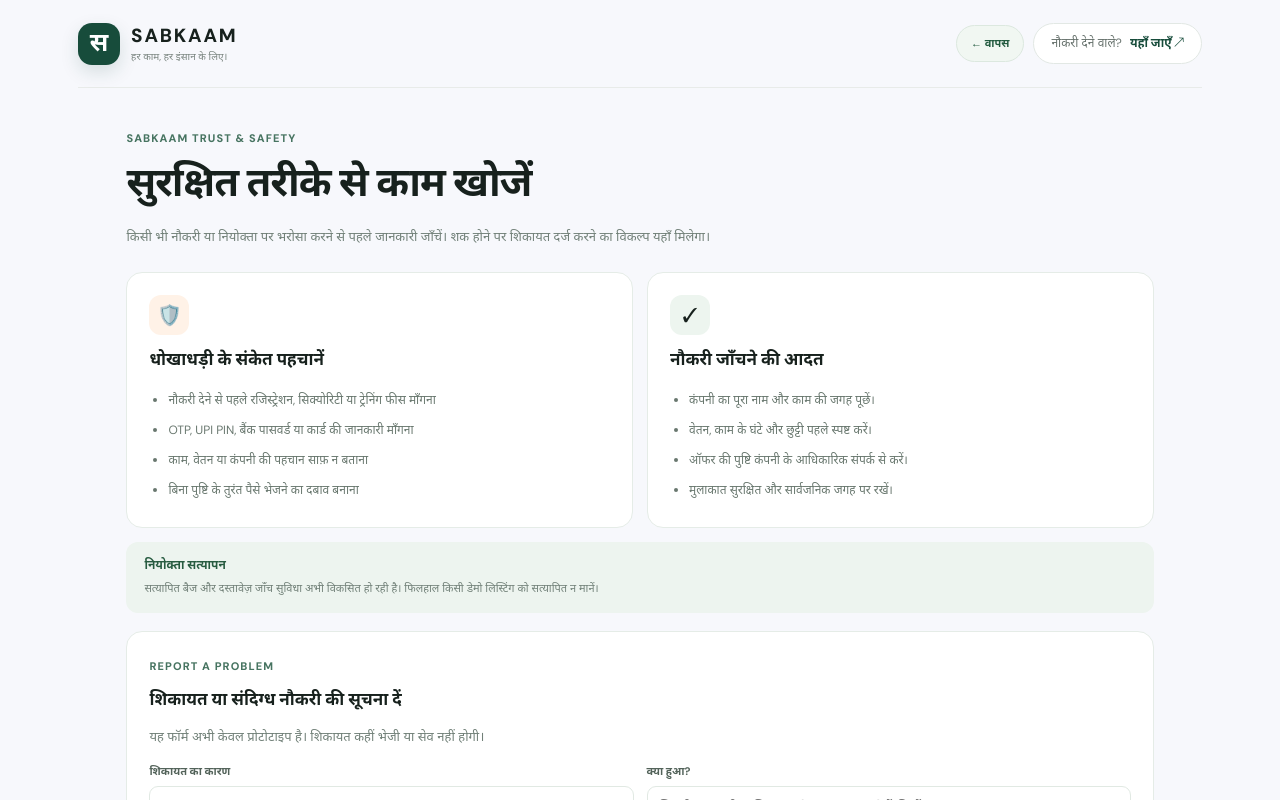
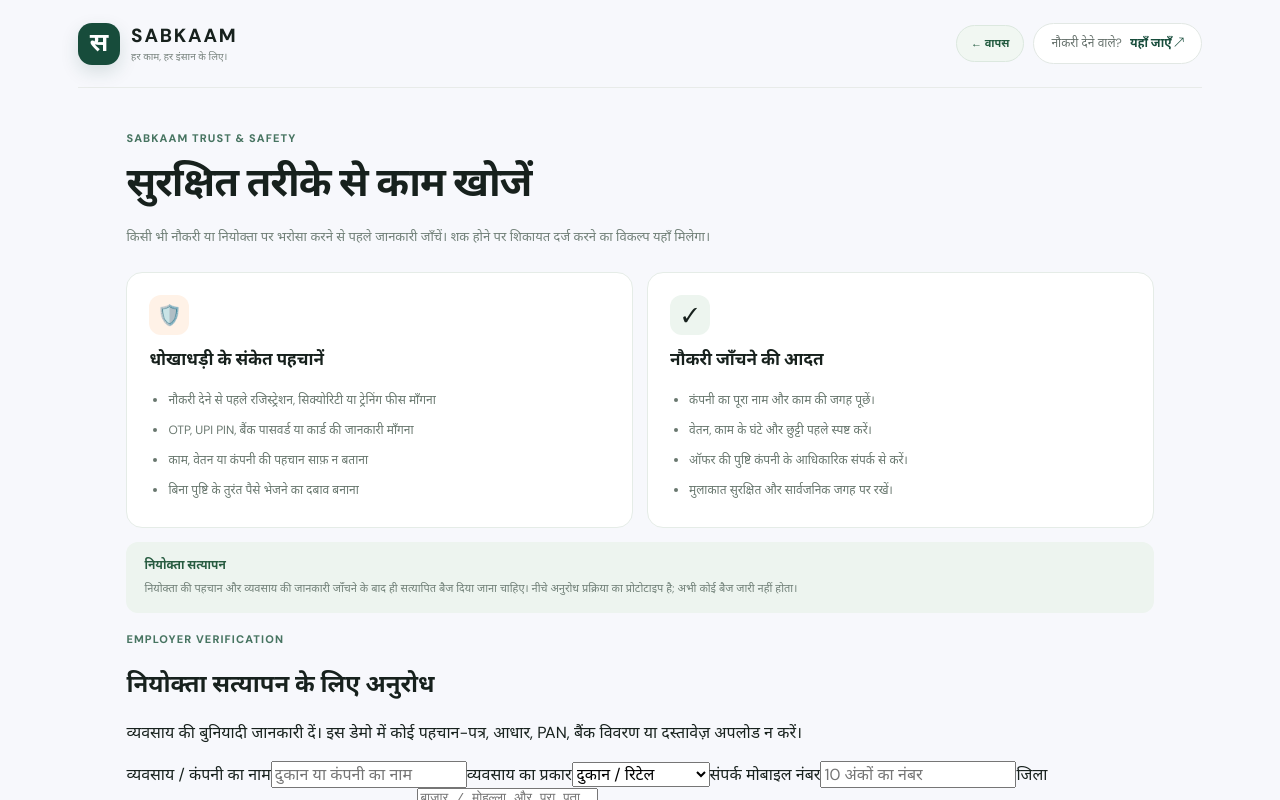
Before and after one commit to sarkaritalk/SABKAAM, a React (Vite) app: page / in a window 1280 px wide. Both pictures are taken after a click on the button "🛡️ सुरक्षा और शिकायत". Shown: the top 800 px of the page. Built offline with nearby package versions, Linux system fonts and the light colour scheme.

Commit message:
Add employer verification request workflow prototype

```diff
--- a/src/SafetyCenter.tsx
+++ b/src/SafetyCenter.tsx
@@ -13,6 +13,12 @@ export default function SafetyCenter() {
   const [details, setDetails] = useState('')
   const [contact, setContact] = useState('')
   const [submitted, setSubmitted] = useState(false)
+  const [verificationSent, setVerificationSent] = useState(false)
+  const [businessName, setBusinessName] = useState('')
+  const [businessType, setBusinessType] = useState('दुकान / रिटेल')
+  const [businessPhone, setBusinessPhone] = useState('')
+  const [businessDistrict, setBusinessDistrict] = useState('मधुबनी')
+  const [businessAddress, setBusinessAddress] = useState('')
 
   return <section className="safety-center">
     <div className="safety-heading">
@@ -37,7 +43,19 @@ export default function SafetyCenter() {
         </ul>
       </article>
     </div>
-    <div className="safety-status"><strong>नियोक्ता सत्यापन</strong><span>सत्यापित बैज और दस्तावेज़ जाँच सुविधा अभी विकसित हो रही है। फिलहाल किसी डेमो लिस्टिंग को सत्यापित न मानें।</span></div>
+    <div className="safety-status"><strong>नियोक्ता सत्यापन</strong><span>नियोक्ता की पहचान और व्यवसाय की जानकारी जाँचने के बाद ही सत्यापित बैज दिया जाना चाहिए। नीचे अनुरोध प्रक्रिया का प्रोटोटाइप है; अभी कोई बैज जारी नहीं होता।</span></div>
+    <section className="verification-card">
+      <div><span className="section-kicker">EMPLOYER VERIFICATION</span><h2>नियोक्ता सत्यापन के लिए अनुरोध</h2><p>व्यवसाय की बुनियादी जानकारी दें। इस डेमो में कोई पहचान-पत्र, आधार, PAN, बैंक विवरण या दस्तावेज़ अपलोड न करें।</p></div>
+      {verificationSent ? <div className="verification-pending" role="status"><strong>अनुरोध का डेमो तैयार है · स्थिति: समीक्षा बाकी</strong><span>{businessName} · {businessDistrict}</span><small>यह अनुरोध सर्वर पर नहीं भेजा गया है। वास्तविक जाँच और सत्यापन बैज अभी सक्रिय नहीं हैं।</small><button type="button" onClick={() => setVerificationSent(false)}>जानकारी संपादित करें</button></div> : <form onSubmit={event => { event.preventDefault(); setVerificationSent(true) }}>
+        <label>व्यवसाय / कंपनी का नाम<input required value={businessName} onChange={event => setBusinessName(event.target.value)} placeholder="दुकान या कंपनी का नाम" /></label>
+        <label>व्यवसाय का प्रकार<select value={businessType} onChange={event => setBusinessType(event.target.value)}><option>दुकान / रिटेल</option><option>होटल / रेस्टोरेंट</option><option>अस्पताल / क्लिनिक</option><option>फैक्ट्री / कंपनी</option><option>ऑफिस / अन्य</option></select></label>
+        <label>संपर्क मोबाइल नंबर<input required type="tel" inputMode="numeric" pattern="[0-9]{10}" maxLength={10} value={businessPhone} onChange={event => setBusinessPhone(event.target.value)} placeholder="10 अंकों का नंबर" /></label>
+        <label>जिला<input required value={businessDistrict} onChange={event => setBusinessDistrict(event.target.value)} placeholder="जिला" /></label>
+        <label className="verification-address">व्यवसाय का पता<textarea required rows={2} value={businessAddress} onChange={event => setBusinessAddress(event.target.value)} placeholder="बाजार / मोहल्ला और पूरा पता" /></label>
+        <button type="submit">डेमो सत्यापन अनुरोध बनाएँ →</button>
+      </form>}
+      <div className="verification-steps"><strong>वास्तविक सत्यापन प्रक्रिया में ये चरण होंगे</strong><ol><li>व्यवसाय और संपर्क की जानकारी प्राप्त करना</li><li>उचित आधिकारिक स्रोतों से व्यवसाय की जाँच</li><li>प्रशिक्षित एडमिन द्वारा दस्तावेज़ और जानकारी की समीक्षा</li><li>स्वीकृति, अस्वीकृति या अतिरिक्त जानकारी का अनुरोध</li></ol></div>
+    </section>
     <section className="report-card">
       <div><span className="section-kicker">REPORT A PROBLEM</span><h2>शिकायत या संदिग्ध नौकरी की सूचना दें</h2><p>यह फॉर्म अभी केवल प्रोटोटाइप है। शिकायत कहीं भेजी या सेव नहीं होगी।</p></div>
       {submitted ? <div className="report-success" role="status"><strong>डेमो शिकायत तैयार हुई।</strong><span>अभी यह रिपोर्ट SABKAAM टीम तक नहीं पहुँची है और स्क्रीन बंद करने पर सेव नहीं रहेगी।</span><button type="button" onClick={() => { setSubmitted(false); setDetails(''); setContact('') }}>नई शिकायत लिखें</button></div> : <form onSubmit={event => { event.preventDefault(); setSubmitted(true) }}>
```
